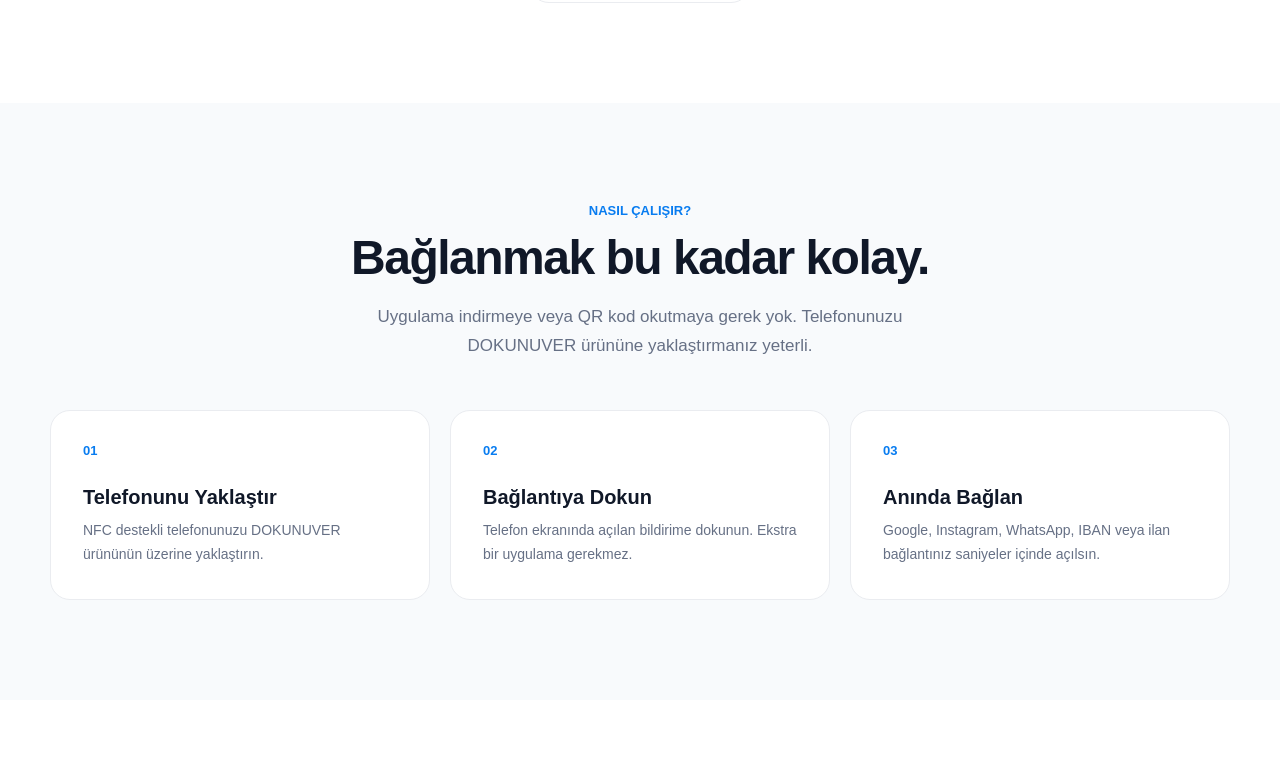
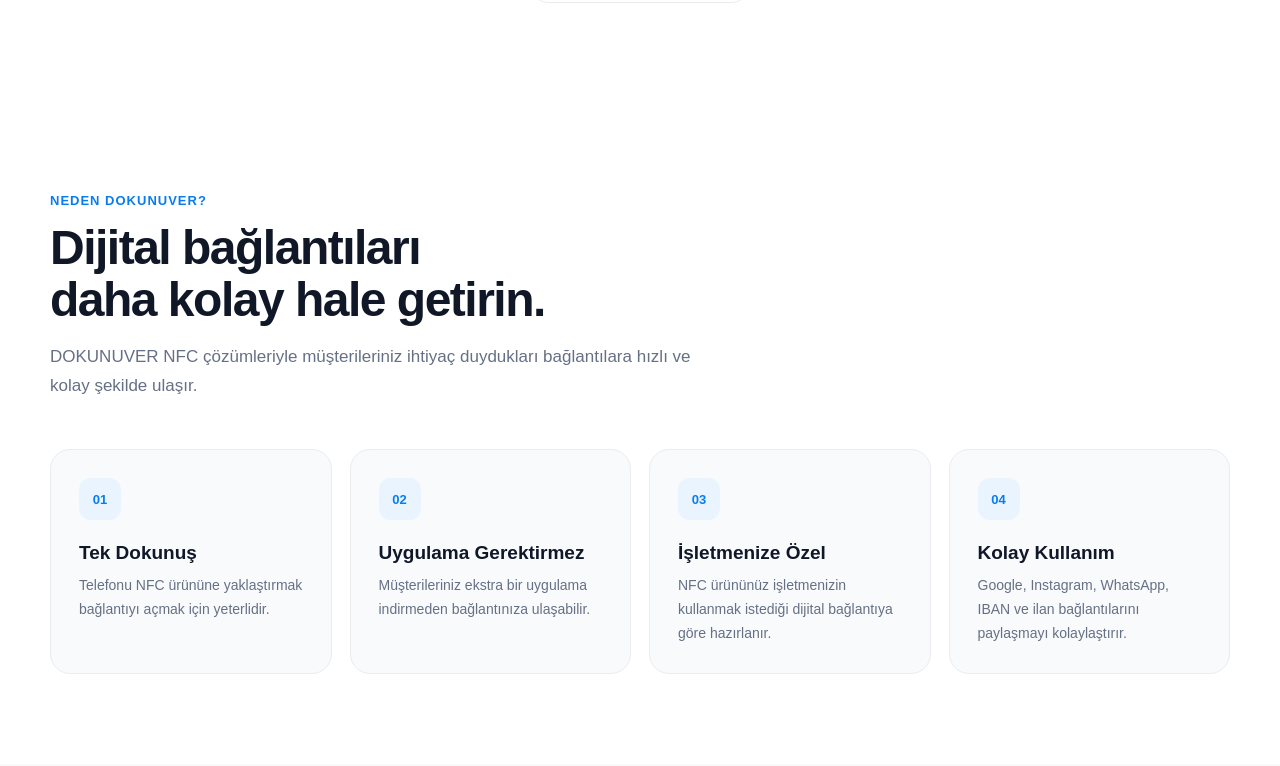
Before and after one commit to temurtasyucel-ops/dokunuver-Web, a Next.js app: page / in a window 1280 px wide. Shown: the part 1534-2300 px from the top of the page. Built offline with nearby package versions, Linux system fonts and the light colour scheme.

Commit message:
Add why Dokunuver section

```diff
--- a/app/page.js
+++ b/app/page.js
@@ -321,6 +321,98 @@ export default function Home() {
     </div>
   </div>
 </section>
+
+{/* NEDEN DOKUNUVER */}
+<section
+  style={{
+    background: "#ffffff",
+    padding: "90px 24px",
+  }}
+>
+  <div
+    style={{
+      maxWidth: "1180px",
+      margin: "0 auto",
+    }}
+  >
+    <div
+      style={{
+        maxWidth: "650px",
+        marginBottom: "48px",
+      }}
+    >
+      <div
+        style={{
+          color: "#087cf0",
+          fontSize: "13px",
+          fontWeight: "900",
+          letterSpacing: "1px",
+          marginBottom: "14px",
+        }}
+      >
+        NEDEN DOKUNUVER?
+      </div>
+
+      <h2
+        style={{
+          margin: "0 0 16px",
+          fontSize: "clamp(32px, 5vw, 48px)",
+          lineHeight: "1.1",
+          letterSpacing: "-1.5px",
+        }}
+      >
+        Dijital bağlantıları
+        <br />
+        daha kolay hale getirin.
+      </h2>
+
+      <p
+        style={{
+          margin: 0,
+          color: "#667085",
+          fontSize: "17px",
+          lineHeight: "1.7",
+        }}
+      >
+        DOKUNUVER NFC çözümleriyle müşterileriniz ihtiyaç duydukları
+        bağlantılara hızlı ve kolay şekilde ulaşır.
+      </p>
+    </div>
+
+    <div
+      style={{
+        display: "grid",
+        gridTemplateColumns: "repeat(auto-fit, minmax(220px, 1fr))",
+        gap: "18px",
+      }}
+    >
+      <BenefitCard
+        number="01"
+        title="Tek Dokunuş"
+        description="Telefonu NFC ürününe yaklaştırmak bağlantıyı açmak için yeterlidir."
+      />
+
+      <BenefitCard
+        number="02"
+        title="Uygulama Gerektirmez"
+        description="Müşterileriniz ekstra bir uygulama indirmeden bağlantınıza ulaşabilir."
+      />
+
+      <BenefitCard
+        number="03"
+        title="İşletmenize Özel"
+        description="NFC ürününüz işletmenizin kullanmak istediği dijital bağlantıya göre hazırlanır."
+      />
+
+      <BenefitCard
+        number="04"
+        title="Kolay Kullanım"
+        description="Google, Instagram, WhatsApp, IBAN ve ilan bağlantılarını paylaşmayı kolaylaştırır."
+      />
+    </div>
+  </div>
+</section>
+
           {/* NASIL ÇALIŞIR */}
 <section
   id="nasil-calisir"
@@ -662,3 +754,54 @@ function StepCard({ number, title, description }) {
     </div>
   );
 }
+function BenefitCard({ number, title, description }) {
+  return (
+    <div
+      style={{
+        padding: "28px",
+        background: "#f8fafc",
+        border: "1px solid #eaecf0",
+        borderRadius: "20px",
+      }}
+    >
+      <div
+        style={{
+          width: "42px",
+          height: "42px",
+          borderRadius: "12px",
+          background: "#eaf4ff",
+          color: "#087cf0",
+          display: "flex",
+          alignItems: "center",
+          justifyContent: "center",
+          fontSize: "13px",
+          fontWeight: "900",
+          marginBottom: "22px",
+        }}
+      >
+        {number}
+      </div>
+
+      <h3
+        style={{
+          margin: "0 0 10px",
+          fontSize: "19px",
+          color: "#101828",
+        }}
+      >
+        {title}
+      </h3>
+
+      <p
+        style={{
+          margin: 0,
+          color: "#667085",
+          fontSize: "14px",
+          lineHeight: "1.7",
+        }}
+      >
+        {description}
+      </p>
+    </div>
+  );
+}
```
